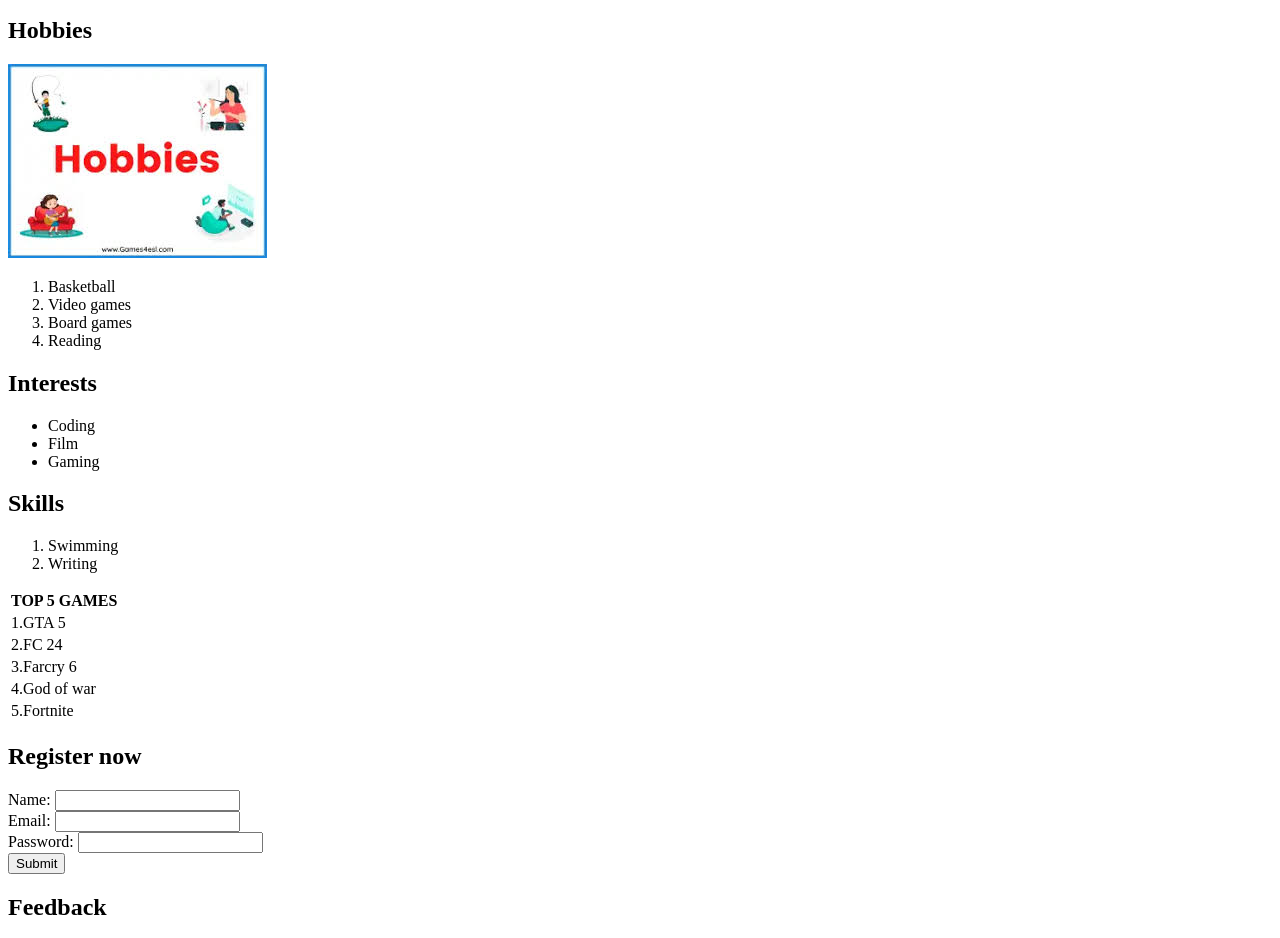
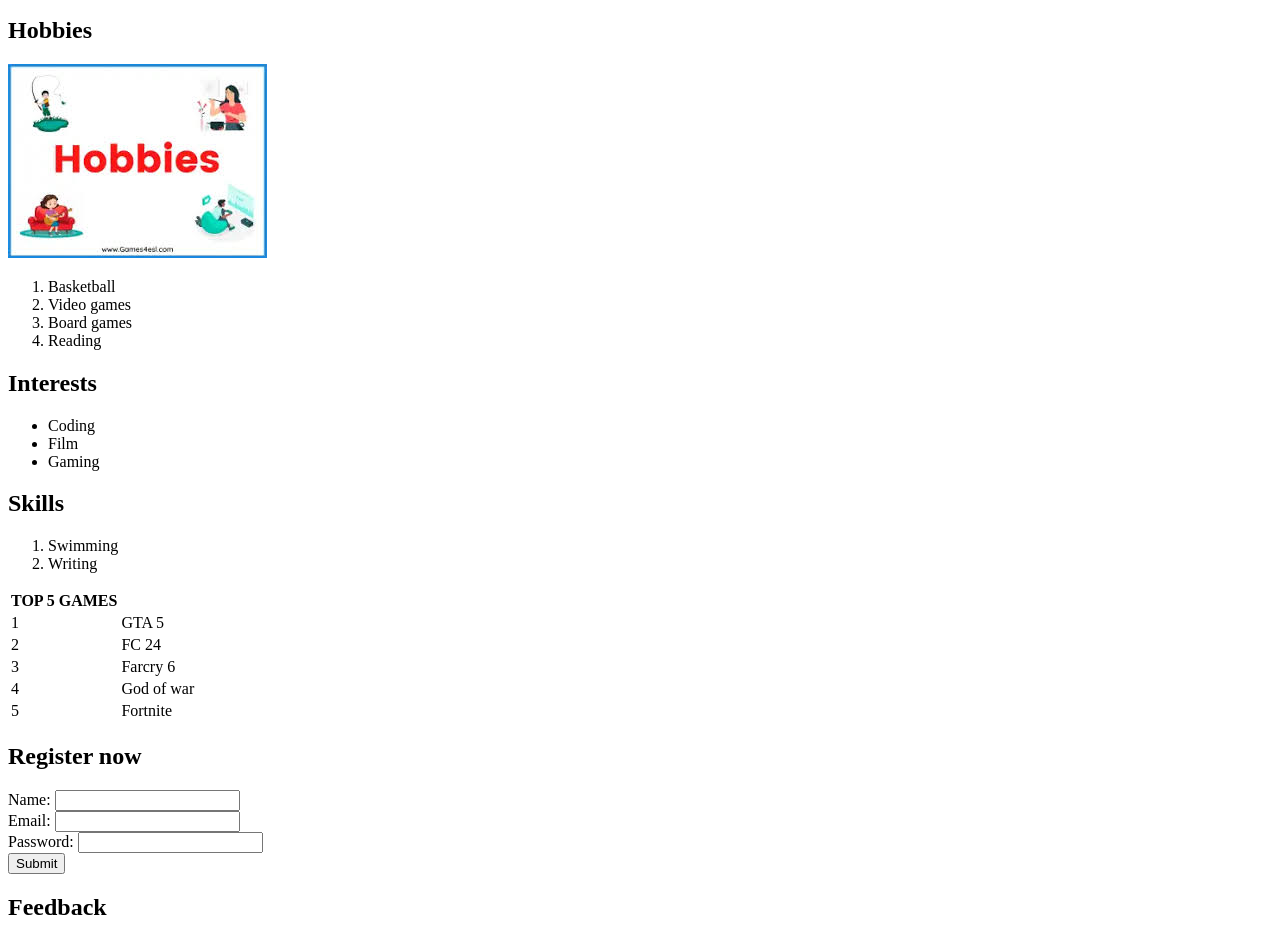
Before and after one commit to Marvolox/HTMLCSS, a plain HTML site: page self.html in a window 1280 px wide. Shown: the part 119-1057 px from the top of the page. Drawn offline with Linux system fonts and the light colour scheme.

Commit message:
Added more rows to table

```diff
--- a/self.html
+++ b/self.html
@@ -33,19 +33,24 @@
         <table>
             <th>TOP 5 GAMES</th>
             <tr>
-                <td>1.GTA 5</td>
+                <td>1</td>
+                <td>GTA 5</td>
             </tr>
             <tr>
-                <td>2.FC 24</td>
+                <td>2</td>
+                <td>FC 24</td>
             </tr>
             <tr>
-                <td>3.Farcry 6</td>
+                <td>3</td>
+                <td>Farcry 6</td>
             </tr>
             <tr>
-                <td>4.God of war</td>
+                <td>4</td>
+                <td>God of war</td>
             </tr>
             <tr>
-                <td>5.Fortnite</td>
+                <td>5</td>
+                <td>Fortnite</td>
             </tr>
         </table>
         <h2>Register now</h2>
```
